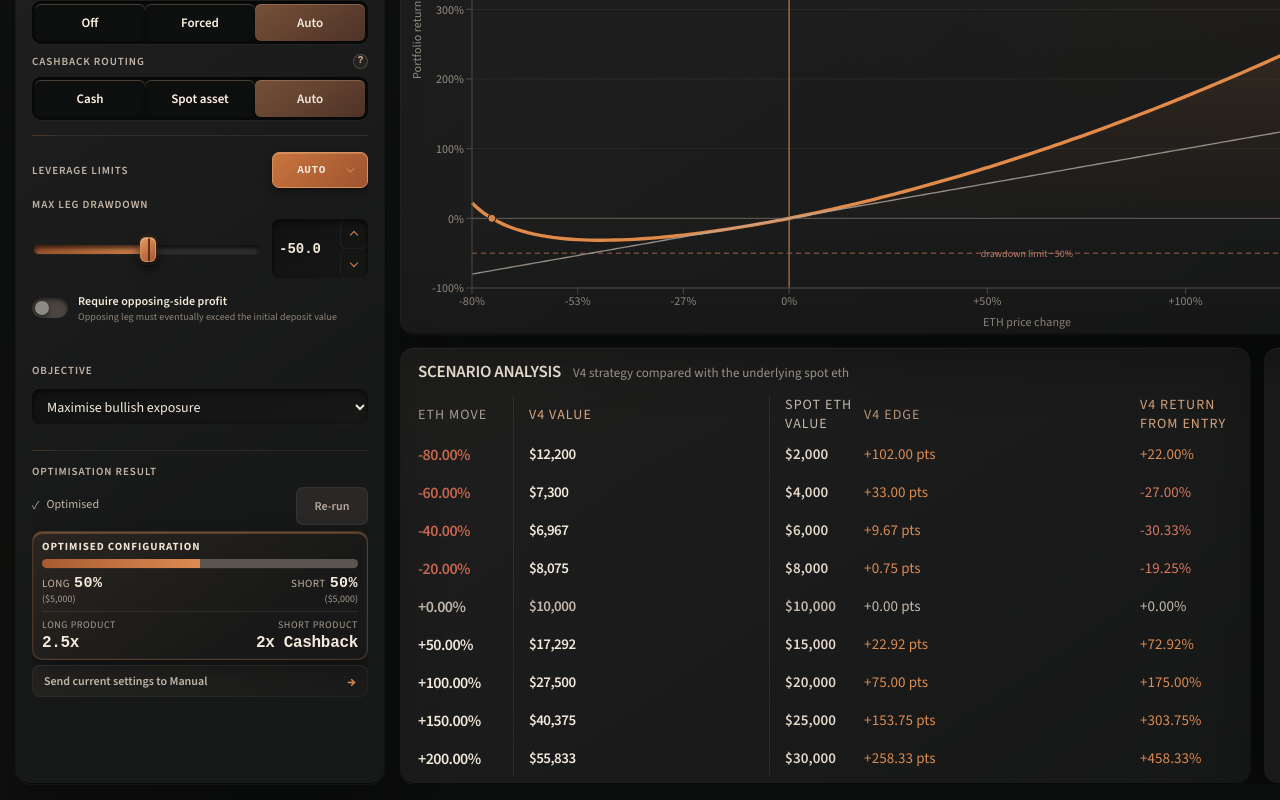
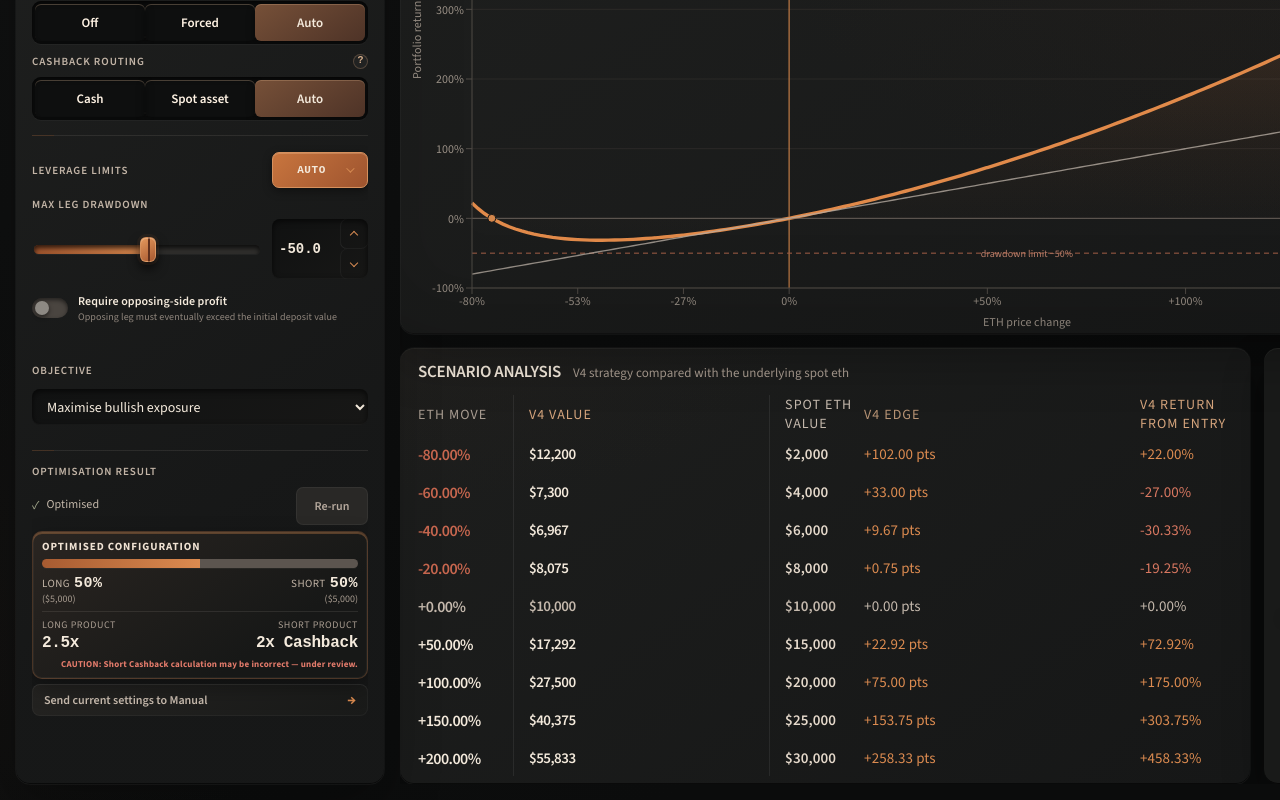
Before and after one commit to Scuttl-E/v4-speculator-calculator, a React (Vite) app: page / in a window 1280 px wide. Shown: the part 300-1100 px from the top of the page. Built offline with nearby package versions, Linux system fonts and the light colour scheme.

Commit message:
Flag Short Cashback calculations under review

```diff
--- a/src/App.tsx
+++ b/src/App.tsx
@@ -83,6 +83,10 @@ import {
   saveCalculatorInputs,
 } from "./persistence";
 import { HarvesterOverlay } from "./components/HarvesterOverlay";
+import {
+  CalculationUnderReviewWarning,
+  isShortCashbackUnderReview,
+} from "./components/CalculationUnderReviewWarning";
 import { createHarvesterSnapshot, type HarvesterSnapshot } from "./model/harvester";
 
 const money = (n: number) =>
@@ -2156,6 +2160,7 @@ export default function App() {
                     <code>S<sub>cashback,cash</sub>(p) = 0.5 + 0.5S<sub>m=2</sub>(p)</code>
                     <code>S<sub>cashback,spot</sub>(p) = 0.5p + 0.5S<sub>m=2</sub>(p)</code>
                     <code>S<sub>2.5x</sub>(p) = S<sub>m=2</sub>(p)</code>
+                    <CalculationUnderReviewWarning className="maths-review-warning" />
                   </div>
                 </section>
               </div>
@@ -2564,6 +2569,9 @@ export default function App() {
                 <div className="segments wide cashback-segments product-mode-segments">
                   {(["2x", "2.5x-cashback", "2.5x-looped"] as const).map((shortMode) => <button key={shortMode} className={config.shortMode === shortMode ? "on" : ""} onClick={() => update("shortMode", shortMode)}>{shortModeLabel(shortMode)}</button>)}
                 </div>
+                {isShortCashbackUnderReview(config.shortMode) && (
+                  <CalculationUnderReviewWarning className="manual-product-review-warning" />
+                )}
               </section>
             </div>
           )}
@@ -2894,6 +2902,9 @@ export default function App() {
                       <b>{shortModeLabel(lastRun.result.shortMode ?? "2x")}</b>
                     </span>}
                   </div>
+                  {isShortCashbackUnderReview(lastRun.result.shortMode) && (
+                    <CalculationUnderReviewWarning className="optimised-product-review-warning" />
+                  )}
                     </div>
                   )}
                   <button
@@ -2948,6 +2959,9 @@ export default function App() {
                   {money(positionBreakdown.shortCapital)}
                   {positionBreakdown.recycledShortCapital > 0 && <small className="degen-recycled-allocation">(+{money(positionBreakdown.recycledShortCapital)})</small>}
                 </b>
+                {isShortCashbackUnderReview(config.shortMode) && (
+                  <CalculationUnderReviewWarning className="position-product-review-warning" />
+                )}
                 {positionBreakdown.loopedShortCapital > 0 && <>
                   <span className="position-looped-capital-label">LEVERAGE ADDED</span>
                   <b className="position-looped-capital-value">+{money(positionBreakdown.loopedShortCapital)}</b>
--- /dev/null
+++ b/src/components/CalculationUnderReviewWarning.tsx
@@ -0,0 +1,12 @@
+import type { ShortV4Mode } from "../model/types";
+
+export const isShortCashbackUnderReview = (shortMode?: ShortV4Mode) =>
+  shortMode === "2.5x-cashback";
+
+export function CalculationUnderReviewWarning({ className = "" }: { className?: string }) {
+  return (
+    <small className={`calculation-under-review ${className}`.trim()} role="note">
+      CAUTION: Short Cashback calculation may be incorrect — under review.
+    </small>
+  );
+}
--- a/src/components/HarvesterOverlay.tsx
+++ b/src/components/HarvesterOverlay.tsx
@@ -47,6 +47,10 @@ import {
   type HarvesterPreviewThrough,
   type HarvesterSnapshot,
 } from "../model/harvester";
+import {
+  CalculationUnderReviewWarning,
+  isShortCashbackUnderReview,
+} from "./CalculationUnderReviewWarning";
 
 const money = (value: number) => new Intl.NumberFormat("en-US", {
   style: "currency",
@@ -1000,6 +1004,9 @@ export function HarvesterOverlay({ snapshot, onClose }: HarvesterOverlayProps) {
             {chartComparisonReference !== null && <HarvesterLegendToggle label={`Reference - ${benchmarkLabels[chartComparisonReference]}`} seriesClass="comparison-reference" visible={chartSeriesVisibility.comparisonReference} onToggle={() => toggleChartSeriesVisibility("comparisonReference")} />}
           </aside>}
         </div>
+        {isShortCashbackUnderReview(snapshot.config.shortMode) && (
+          <CalculationUnderReviewWarning className="harvester-product-review-warning" />
+        )}
       </div>
 
       <div className="harvester-bottom">
--- a/src/styles.css
+++ b/src/styles.css
@@ -304,6 +304,13 @@ main:has(.cashback-control-help:focus-visible) .shell { overflow: visible; }
   grid-template-columns: .85fr 1.3fr .85fr;
 }
 .manual-position .product-mode-segments button { width: 100%; }
+.calculation-under-review {
+  display: block;
+  color: #e37b6b;
+  font: 700 9px/1.3 Atelier;
+  letter-spacing: .025em;
+}
+.manual-product-review-warning { margin-top: 6px; }
 .discrete-leverage-limits .field-label { display: block; margin: 10px 0 6px; }
 .discrete-leverage-limits .cashback-segments + .field-label { margin-top: 12px; }
 
@@ -427,6 +434,7 @@ main:has(.cashback-control-help:focus-visible) .shell { overflow: visible; }
 }
 .optimisation-result .optimised-config.previous { opacity: .65; }
 .optimisation-result .optimised-values { margin-top: 8px; padding-top: 8px; }
+.optimised-product-review-warning { margin-top: 7px; text-align: right; }
 .optimisation-result .send-manual {
   margin-top: 9px;
   border-top: 1px solid #ffffff0c;
@@ -838,6 +846,7 @@ select {
 .equation-stack var { color: #e69558; font-style: italic; }
 .maths-card > p { margin: 11px 2px 0; color: #a99e92; font-size: 11px; line-height: 1.45; }
 .maths-card > p var { color: #d9c1aa; font-family: var(--mono); }
+.maths-review-warning { margin-top: 9px; }
 .maths-modes { display: grid; grid-template-columns: 1fr 1fr; gap: 13px; margin-top: 13px; }
 .maths-card.cash .maths-card-title i { color: #b9b2a9; background: #7f766b16; box-shadow: inset 0 0 0 1px #a99d902b; }
 .maths-card.spot { background: linear-gradient(145deg, #211c19, #151616); }
@@ -2852,6 +2861,10 @@ main.desktop-app .workspace { grid-template-rows: minmax(360px, 1fr) minmax(480p
   gap: 7px;
   white-space: nowrap;
 }
+.position-breakdown-grid > .position-product-review-warning {
+  grid-column: 1 / 4;
+  margin-top: -2px;
+}
 .position-breakdown-grid > .position-capital-value .degen-recycled-allocation {
   color: #dc9562;
   font: 600 12px var(--mono);
@@ -3490,6 +3503,7 @@ main.web-app .chart-panel .chart-series-legend {
 .harvester-chart-card-toggles button:hover { color: #d8b38e; background: #d4874c1c; }
 .harvester-chart-card-toggles button.on { border-color: #d4874c45; background: #d4874c18; color: #f1ddc9; }
 .harvester-chart-shell { min-height: 0; display: flex; flex-direction: column; padding: 6px 14px 0 7px; }
+.harvester-product-review-warning { flex: 0 0 auto; padding: 3px 0 5px 76px; }
 .harvester-plan-tabs {
   display: grid;
   grid-template-columns: repeat(4, minmax(0, 1fr));
```
Also changed, not shown: 1 other file (tests, documents, lock files or other folders).
